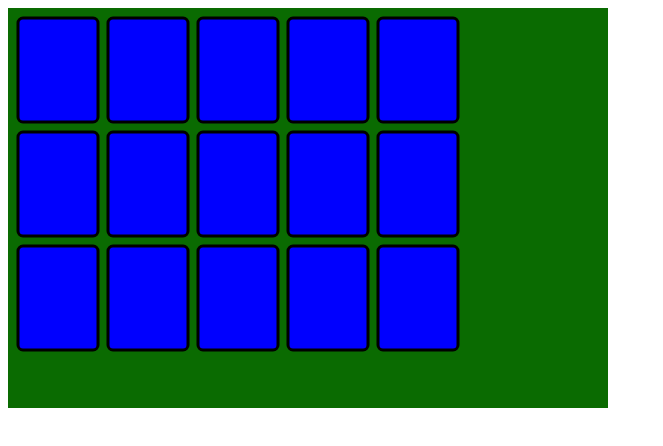
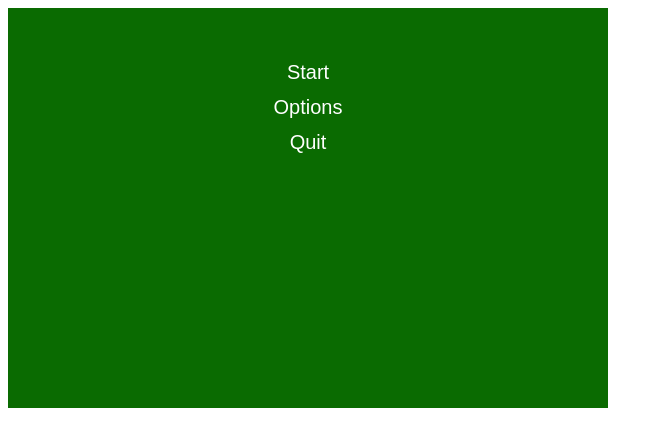
Before and after one commit to sdeseille/13-the-damned, a plain HTML site: page index.html in a window 1280 px wide. Shown: the whole page, without its empty margins (0-663 px from the left). Drawn offline with Linux system fonts and the light colour scheme.

Commit message:
start of game menu added

```diff
--- a/assets/js/gameloop.js
+++ b/assets/js/gameloop.js
@@ -1,4 +1,4 @@
-let { init, Sprite, Text, GameLoop, track, initPointer, initInput } = kontra
+let { init, Sprite, Text, Grid, GameLoop, track, initPointer, initInput } = kontra
 // , onDown, onPointerDown, collidesWithPointer, onInput, pointer
 let { canvas, context } = init();
 initPointer();
@@ -8,8 +8,8 @@ const card_colours = ['heart', 'diamond', 'club', 'spade'];
 let full_deck = {};
 
 let gameboard_height = 3;
-let gameboard_width  = 5;
-
+let gameboard_width  = 4;
+let game_state = 'menu';
 
 let card_figures = {
   heart: '♥️',
@@ -41,6 +41,54 @@ full_deck = generate_full_deck();
 game_deck = JSON.parse(JSON.stringify(full_deck))
 console.log(game_deck);
 
+let textOptions = {
+  color: 'white',
+  font: '20px Arial, sans-serif'
+};
+
+let start = Text({
+  text: 'Start',
+  onDown: function() {
+    // handle on down events on the sprite
+    console.log("Clicked on Start");
+    game_state = 'play';
+  },
+  ...textOptions
+});
+
+let options = Text({
+  text: 'Options',
+  onDown: function() {
+    // handle on down events on the sprite
+    console.log("Clicked on Options");
+  },
+  ...textOptions
+});
+
+let quit = Text({
+  text: 'Quit',
+  onDown: function() {
+    // handle on down events on the sprite
+    console.log("Clicked on Quit");
+  },
+  ...textOptions
+});
+
+let menu = Grid({
+  x: 300,
+  y: 100,
+  anchor: {x: 0.5, y: 0.5},
+
+  // add 15 pixels of space between each row
+  rowGap: 15,
+
+  // center the children
+  justify: 'center',
+
+  children: [start, options, quit]
+});
+track(start,options,quit);
+
 let generate_random = function(){
   let random_cards = {};
   for (let i = 1; i <= gameboard_height * gameboard_width; i++) {
@@ -61,7 +109,7 @@ console.log(game_deck);
 let game_cards = [];
 let card_pos_x = 10;
 let card_pos_y = 10;
-let card_width = (canvas.width / gameboard_width) - 40;
+let card_width = (canvas.width / gameboard_width) - 60;
 let card_height = card_width * 1.3;
 
 class Card {
@@ -176,9 +224,13 @@ let loop = GameLoop({  // create the main game loop
     }
   },
   render: function() { // render the game state
-    for (card in game_cards){
-      //console.log(card);
-      game_cards[card].render();
+    if (game_state == 'menu'){
+      menu.render();
+    } else if (game_state == 'play'){
+      for (card in game_cards){
+        //console.log(card);
+        game_cards[card].render();
+      }
     }
   }
 });
--- a/index.html
+++ b/index.html
@@ -1,5 +1,6 @@
 <!doctype html>
 <head>
+  <meta charset="utf-8" />
   <title>13 The Damned</title>
   <script type="text/javascript" src="https://cdn.jsdelivr.net/npm/simplex-noise/simplex-noise.js"></script>
   <script type="text/javascript" src="libs/kontra.min.js"></script>
```
